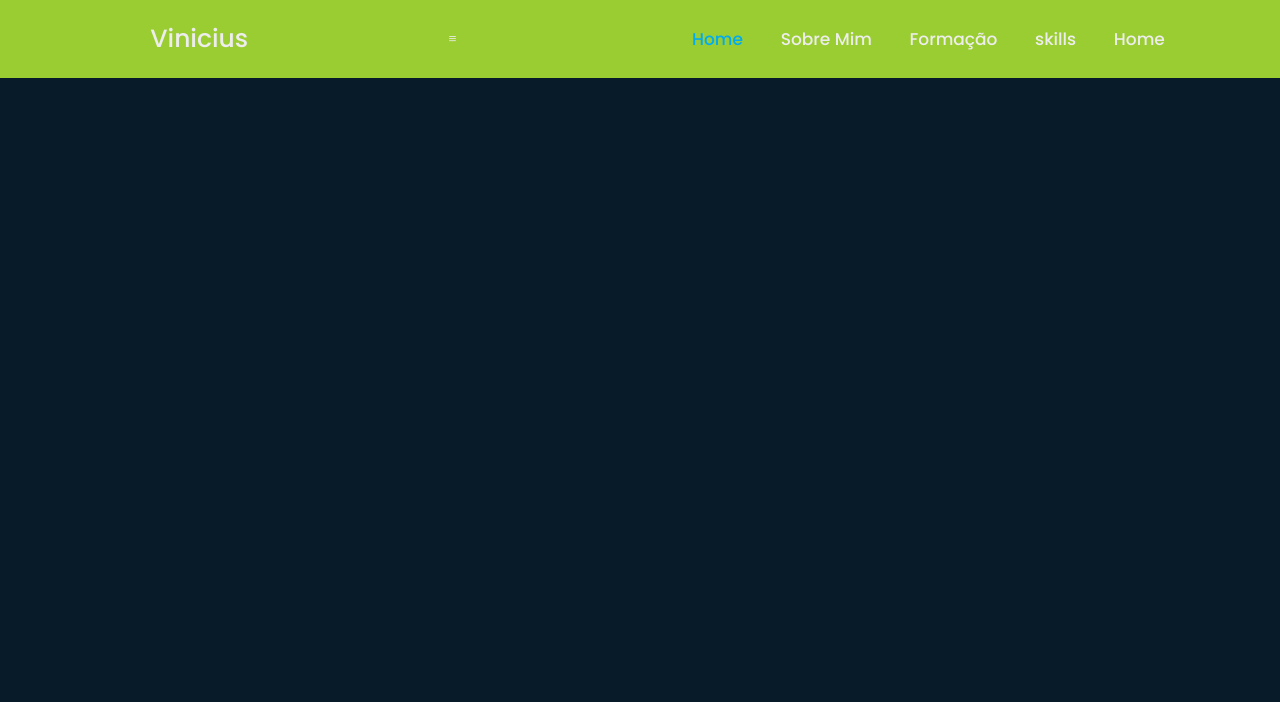
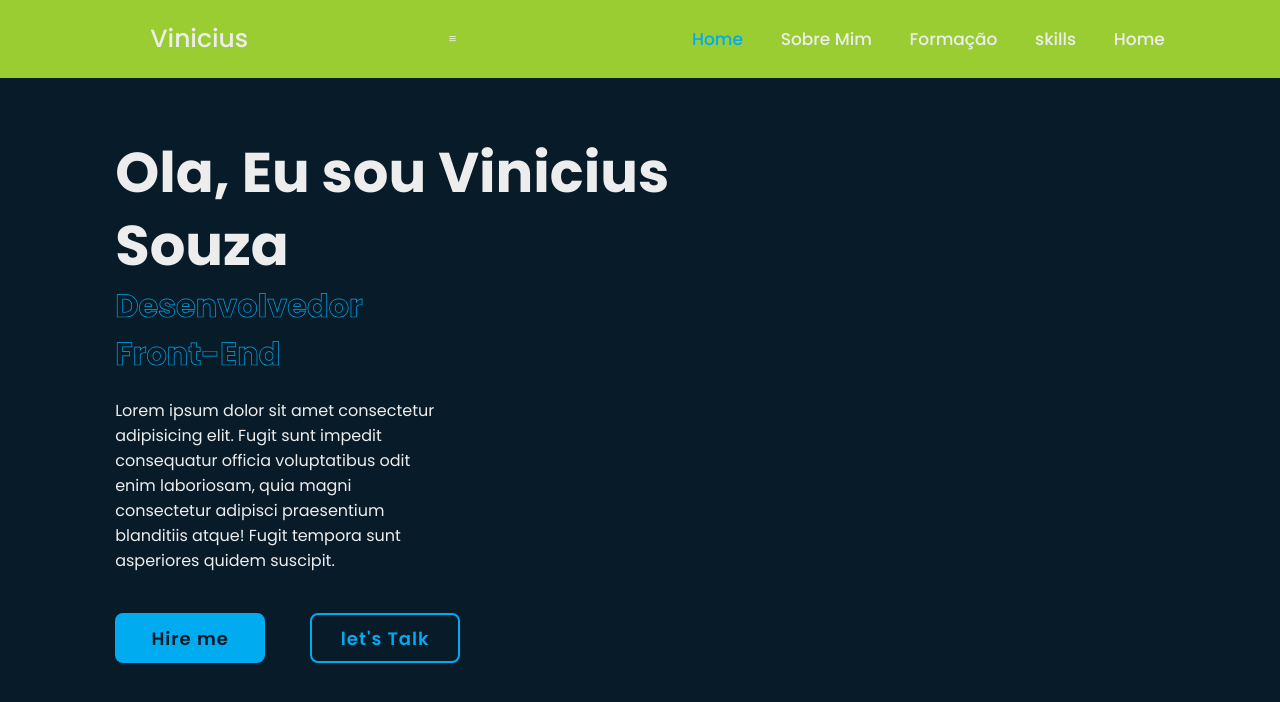
Before and after one commit to vkstheone/CV, a plain HTML site: page index.html in a window 1280 px wide. Drawn offline with nearby package versions, Linux system fonts and the light colour scheme.

Commit message:
section-home

```diff
--- a/index.html
+++ b/index.html
@@ -28,6 +28,28 @@
     </header>
     <main>
 
+    <section class="home" id="home">
+            <div class="home-content">
+                <h1>Ola, Eu sou <span>Vinicius Souza</span></h1>
+                <div class="text-animate">
+                    <h3>Desenvolvedor Front-End</h3>
+                    <p>Lorem ipsum dolor sit amet consectetur
+                        adipisicing elit. Fugit sunt impedit
+                        consequatur officia voluptatibus odit
+                        enim laboriosam, quia magni consectetur
+                        adipisci praesentium blanditiis atque!
+                        Fugit tempora sunt asperiores quidem suscipit.
+                    </p>
+                    <div class="btn-box">
+                        <a href="#" class="btn">Hire me</a>
+                        <a href="#" class="btn">let's Talk</a>
+                    </div>
+                </div>
+            </div>
+    </section>
+
+
+
     </main>
 </body>
 </html>
--- a/src/styles/style.css
+++ b/src/styles/style.css
@@ -61,3 +61,94 @@ header{
 .navbar a.active{
     color: var(--main-color);
 }
+
+section{
+    min-height: 100vh;
+    padding: 10rem 9% 2rem;
+}
+
+.home{
+    display: flex;
+    align-items: center;
+    padding:  0 9%;
+
+}
+
+.home-content{
+    max-width: 60rem;
+}
+
+.home-content h1{
+    font-size: 5.6rem;
+    font-weight: 700;
+    line-height: 1.3;
+}
+
+.home-content .text-animate{
+    position: relative;
+    width: 32.8rem;
+}
+
+.home-content .text-animate h3{
+    font-size: 3.2rem;
+    font-weight: 700;
+    color: transparent;
+    -webkit-text-stroke: .7px var(--main-color);
+}
+.home-content p{
+    font-size: 1.6rem;
+    margin: 2rem 0 4rem;
+}
+.btn-box{
+    position: relative;
+    display: flex;
+    justify-content: space-between;
+    width: 34.5rem;
+    height: 5rem;
+
+}
+
+.btn-box .btn{
+    position: relative;
+    display: inline-flex;
+    justify-content: center;
+    align-items: center;
+    width: 15rem;
+    height: 100%;
+    background-color: var(--main-color);
+    border: .2rem solid var(--main-color);
+    border-radius: .8rem;
+    font-size: 1.8rem;
+    font-weight: 600;
+    letter-spacing: .1rem;
+    color: var(--bg-color);
+    z-index: 1;
+    overflow: hidden;
+    transition: -5s;
+}
+
+.btn-box .btn:nth-child(2){
+    background: transparent;
+    color: var(--main-color);
+}
+.btn-box .btn:nth-child(2):hover{
+    color: var(--bg-color);
+}
+.btn-box .btn:nth-child(2)::before{
+    background-color: var(--main-color);
+}
+
+.btn-box .btn::before{
+    content: '';
+    position: absolute;
+    top: 0;
+    left: 0;
+    width: 0;
+    height: 100%;
+    background: var(--bg-color);
+    z-index: -1;
+    transition: .5s;
+}
+.btn-box .btn:hover:before{
+    width: 100%;
+}
```
